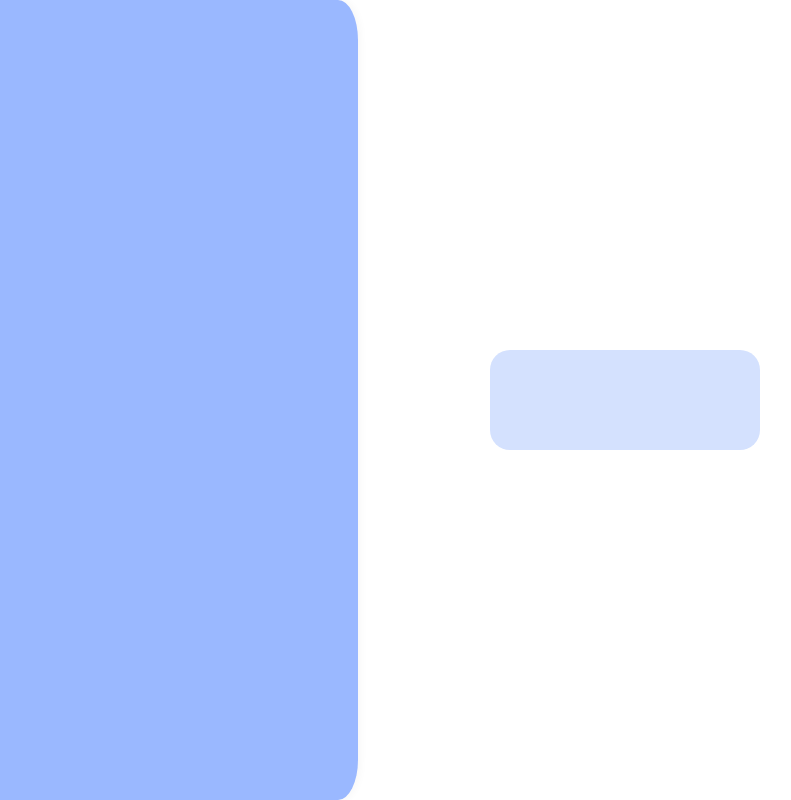
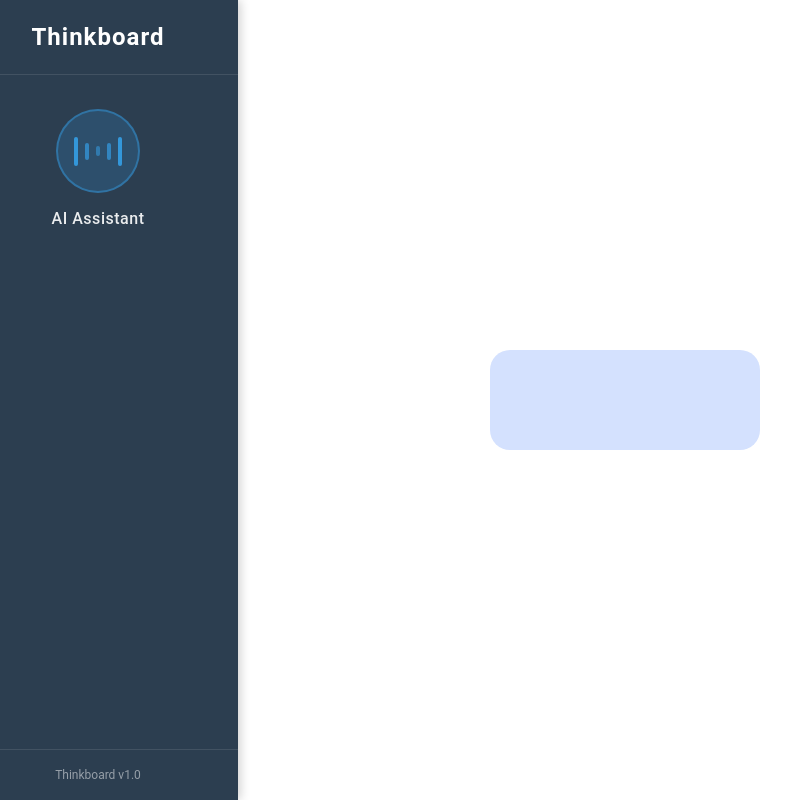
Before and after one commit to Cybertaco360/Thinkboard, a Vue app in the folder Frontend/: page / in a window 1280 px wide. Shown: the whole page, without its empty margins (42-833 px from the left). Built offline with nearby package versions, Linux system fonts and the light colour scheme.

Commit message:
Small Change

```diff
--- a/Frontend/package.json
+++ b/Frontend/package.json
@@ -9,6 +9,7 @@
     "preview": "vite preview"
   },
   "dependencies": {
+    "lucide-vue-next": "^0.511.0",
     "vue": "^3.5.13"
   },
   "devDependencies": {
--- a/Frontend/src/components/allancolumn1.vue
+++ b/Frontend/src/components/allancolumn1.vue
@@ -1,25 +1,174 @@
 <template>
   <div class="allancolumn1">
-    <!-- You can add content here later -->
+    <div class="logo-container">
+      <h1 class="logo">Thinkboard</h1>
+    </div>
+
+    <div class="ai-assistant">
+      <div class="ai-circle">
+        <div class="ai-pulse-container">
+          <div class="ai-pulse"></div>
+          <div class="ai-pulse"></div>
+          <div class="ai-pulse"></div>
+          <div class="ai-pulse"></div>
+          <div class="ai-pulse"></div>
+        </div>
+      </div>
+      <div class="ai-text">AI Assistant</div>
+    </div>
+
+    <div class="nav-container">
+      <!-- Navigation content can go here -->
+    </div>
+
+    <div class="footer-container">
+      <p class="version">Thinkboard v1.0</p>
+    </div>
   </div>
 </template>
-
-<script setup>
-// No logic needed yet
-</script>
-
 <style scoped>
 .allancolumn1 {
-  width: 400px; /* Adjust as needed */
+  width: 280px; /* More reasonable width */
   height: 100vh;
-  background-color: #9AB8FF;
+  background-color: #2c3e50; /* Darker, more professional color */
   position: fixed;
   left: 0;
   top: 0;
-  box-shadow: 2px 0 8px rgba(0,0,0,0.04);
+  box-shadow: 2px 0 10px rgba(0,0,0,0.2);
   display: flex;
   flex-direction: column;
-  border-top-right-radius: 5%;
-  border-bottom-right-radius: 5%;
+  border-radius: 0; /* Remove the border radius for a cleaner look */
+  color: #ecf0f1;
+  font-family: 'Roboto', Arial, sans-serif;
+}
+
+.logo-container {
+  padding: 24px 20px;
+  border-bottom: 1px solid rgba(255,255,255,0.1);
+}
+
+.logo {
+  font-size: 24px;
+  font-weight: 700;
+  margin: 0;
+  color: #fff;
+  letter-spacing: 1px;
+}
+
+.nav-container {
+  flex: 1;
+  padding: 20px 0;
+  overflow-y: auto;
+}
+
+.nav-items {
+  list-style: none;
+  padding: 0;
+  margin: 0;
+}
+
+.nav-item {
+  margin-bottom: 8px;
+}
+
+.nav-link {
+  display: flex;
+  align-items: center;
+  padding: 12px 20px;
+  color: rgba(255,255,255,0.8);
+  text-decoration: none;
+  transition: all 0.2s ease;
+  border-left: 3px solid transparent;
+}
+
+.nav-link:hover {
+  background-color: rgba(255,255,255,0.1);
+  color: white;
+  border-left: 3px solid #3498db;
+}
+
+.icon {
+  margin-right: 12px;
+  font-size: 18px;
+  width: 24px;
+  display: flex;
+  justify-content: center;
+}
+
+.label {
+  font-size: 15px;
+}
+
+.footer-container {
+  padding: 16px 20px;
+  border-top: 1px solid rgba(255,255,255,0.1);
+  font-size: 12px;
+  color: rgba(255,255,255,0.5);
+  text-align: center;
+}
+
+.version {
+  margin: 0;
+}
+
+.ai-assistant {
+  display: flex;
+  flex-direction: column;
+  align-items: center;
+  padding: 24px 0;
+  margin-top: 10px;
+}
+
+.ai-circle {
+  width: 80px;
+  height: 80px;
+  border-radius: 50%;
+  background: rgba(52, 152, 219, 0.2);
+  display: flex;
+  justify-content: center;
+  align-items: center;
+  position: relative;
+  border: 2px solid rgba(52, 152, 219, 0.5);
+}
+
+.ai-pulse-container {
+  width: 60%;
+  height: 40%;
+  display: flex;
+  justify-content: space-between;
+  align-items: center;
+}
+
+.ai-pulse {
+  width: 4px;
+  height: 20px;
+  background-color: #3498db;
+  border-radius: 4px;
+  animation: pulse 1.4s ease-in-out infinite;
+}
+
+.ai-pulse:nth-child(1) { animation-delay: -1.2s; }
+.ai-pulse:nth-child(2) { animation-delay: -0.9s; }
+.ai-pulse:nth-child(3) { animation-delay: -0.6s; }
+.ai-pulse:nth-child(4) { animation-delay: -0.3s; }
+.ai-pulse:nth-child(5) { animation-delay: 0s; }
+
+@keyframes pulse {
+  0%, 100% {
+    height: 10px;
+    background-color: rgba(52, 152, 219, 0.6);
+  }
+  50% {
+    height: 30px;
+    background-color: #3498db;
+  }
+}
+
+.ai-text {
+  margin-top: 14px;
+  font-size: 16px;
+  font-weight: 500;
+  color: rgba(255, 255, 255, 0.9);
+  letter-spacing: 0.5px;
 }
 </style>
```
